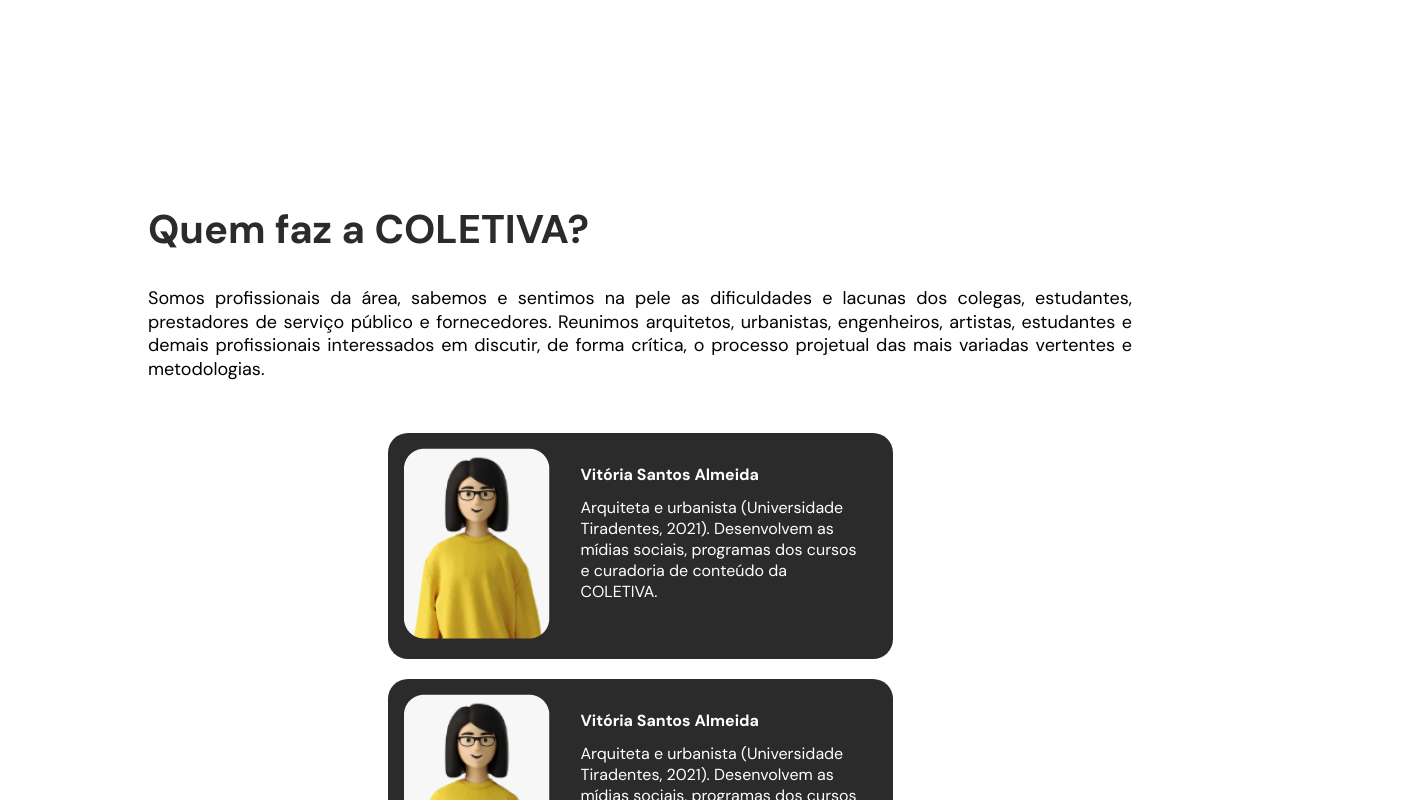
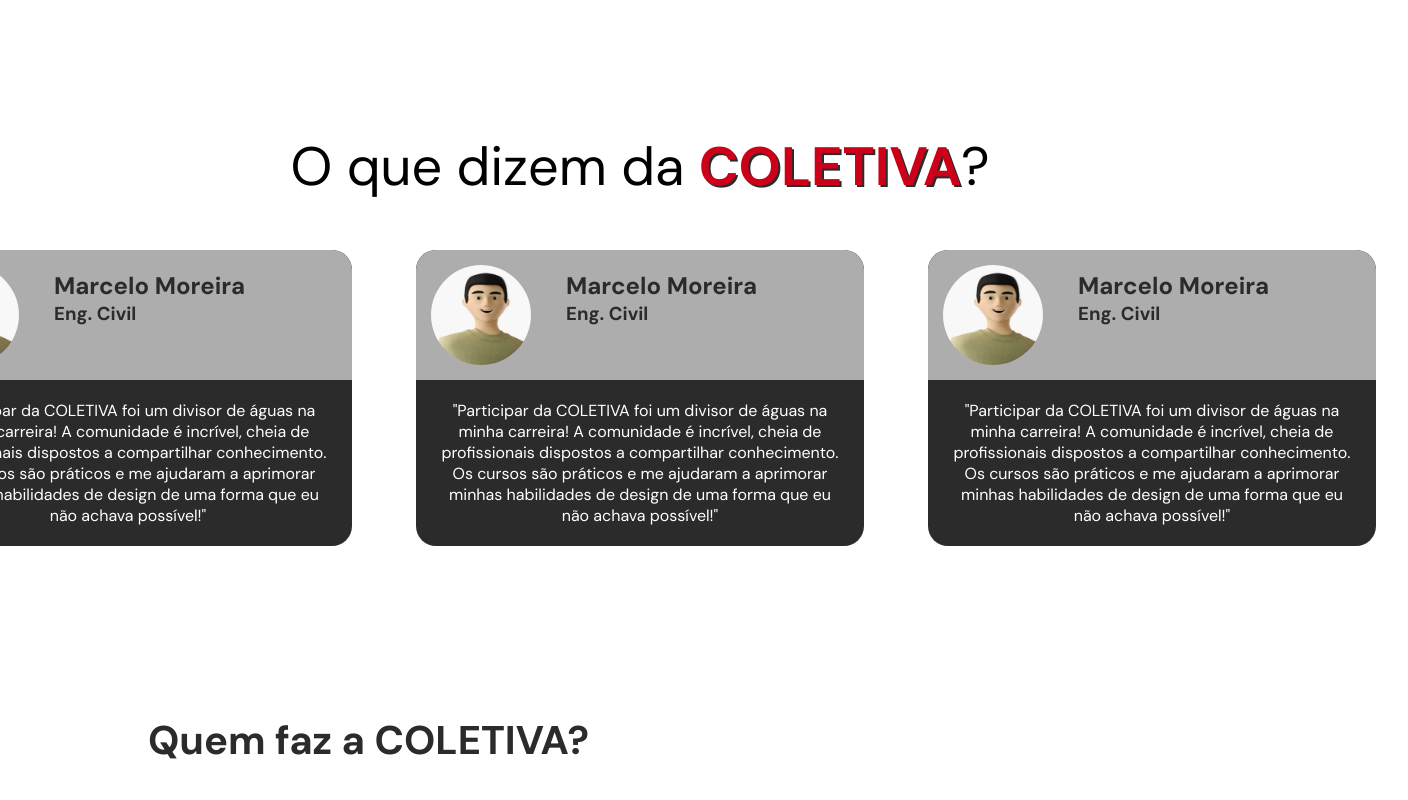
Before and after one commit to Squad13Porto/FrontAngularColetiva, an Angular app: page / in a window 1280 px wide. Shown: the part 2860-3660 px from the top of the page, 1408 px wide, since content can reach past the window. Built offline with nearby package versions, Linux system fonts and the light colour scheme.

Commit message:
Adicionando o componente de avaliações e inserindo nele os cards dos usuários

```diff
--- a/src/app/app.component.html
+++ b/src/app/app.component.html
@@ -5,5 +5,6 @@
   <app-escola-coletiva></app-escola-coletiva>
   <app-cursos></app-cursos>
   <app-aulas></app-aulas>
+  <app-avaliacoes></app-avaliacoes>
   <app-about-us></app-about-us>
 </div>
--- /dev/null
+++ b/src/app/components/avaliacoes/avaliacoes.component.css
@@ -0,0 +1,28 @@
+.avaliacoes {
+    display: flex;
+    flex-direction: column;
+    justify-content: center;
+    align-items: center;
+    margin: 0 auto;
+    padding: 0 0 4rem 0;
+}
+
+h3.titulo-avaliacoes {
+    font-size: 54px;
+    padding-bottom: 3rem;
+    font-weight: 400;
+}
+
+span#coletiva {
+    color: #CD001A;
+    text-shadow: #2b2b2b 2px 2px 0;
+    font-weight: 700;
+    text-transform: uppercase;
+}
+
+.cards {
+    display: flex;
+    flex-direction: row;
+    align-items: center;
+    justify-content: space-around;
+}
--- /dev/null
+++ b/src/app/components/avaliacoes/avaliacoes.component.html
@@ -0,0 +1,9 @@
+<div class="avaliacoes">
+    <h3 class="titulo-avaliacoes">O que dizem da <span id="coletiva">Coletiva</span>?</h3>
+    <div class="cards">
+        <app-card-user></app-card-user>
+        <app-card-user></app-card-user>
+        <app-card-user></app-card-user>
+        <!-- incluir ainda o carrossel -->
+    </div>
+</div>
--- a/src/app/components/card-user/card-user.component.css
+++ b/src/app/components/card-user/card-user.component.css
@@ -1,15 +1,17 @@
 section.cards-section {
     display: flex;
+    flex-direction: row;
     align-items: center;
-    justify-content: center;
-    width: 100%;
+    justify-content: space-around;
+    gap: 20px;
+    flex-wrap: wrap;
 }
 
 .card {
     background-color: #2b2b2b;
     border-radius: 20px;
     width: 28rem;
-    margin: 0 3rem 3rem 3rem;
+    margin: 0 2rem;
 }
 
 .card-info {
@@ -18,6 +20,7 @@ section.cards-section {
     border-radius: 20px 20px 0 0;
     background-color: #ADADAD;
     width: 100%;
+    overflow: hidden;
 }
 
 .info-usuario {
--- a/src/app/components/card-user/card-user.component.html
+++ b/src/app/components/card-user/card-user.component.html
@@ -9,21 +9,8 @@
         </div>
         <div class="card-text">
             <p class="depoimento">
-                "Participar da COLETIVA foi um divisor de águas na minha carreira! A comunidade é incrível, cheia de profissionais dispostos a compartilhar conhecimento. Os cursos são práticos e me ajudaram a aprimorar minhas habilidades de design de uma forma que eu não achava possível!"
-            </p>
-        </div>
-    </div>
-    <div class="card">
-        <div class="card-info">
-            <img src="../../../assets/images/foto-pessoa.png" alt="foto do usuario" class="foto-usuario">
-            <div class="info-usuario">
-                <h2 class="nome-usuario">Marcelo Moreira</h2>
-                <h3 class="profissao-usuario">Eng. Civil</h3>
-            </div>
-        </div>
-        <div class="card-text">
-            <p class="depoimento">
-                "Participar da COLETIVA foi um divisor de águas na minha carreira! A comunidade é incrível, cheia de profissionais dispostos a compartilhar conhecimento. Os cursos são práticos e me ajudaram a aprimorar minhas habilidades de design de uma forma que eu não achava possível!"
+                "Participar da COLETIVA foi um divisor de águas na minha carreira! A comunidade é incrível, cheia de profissionais dispostos
+                a compartilhar conhecimento. Os cursos são práticos e me ajudaram a aprimorar minhas habilidades de design de uma forma que eu não achava possível!"
             </p>
         </div>
     </div>
```
Also changed, not shown: src/app/app.module.ts (+15 -1 lines), src/app/components/avaliacoes/avaliacoes.component.ts (added, +10 -0 lines), 1 other file (tests, documents, lock files or other folders).
